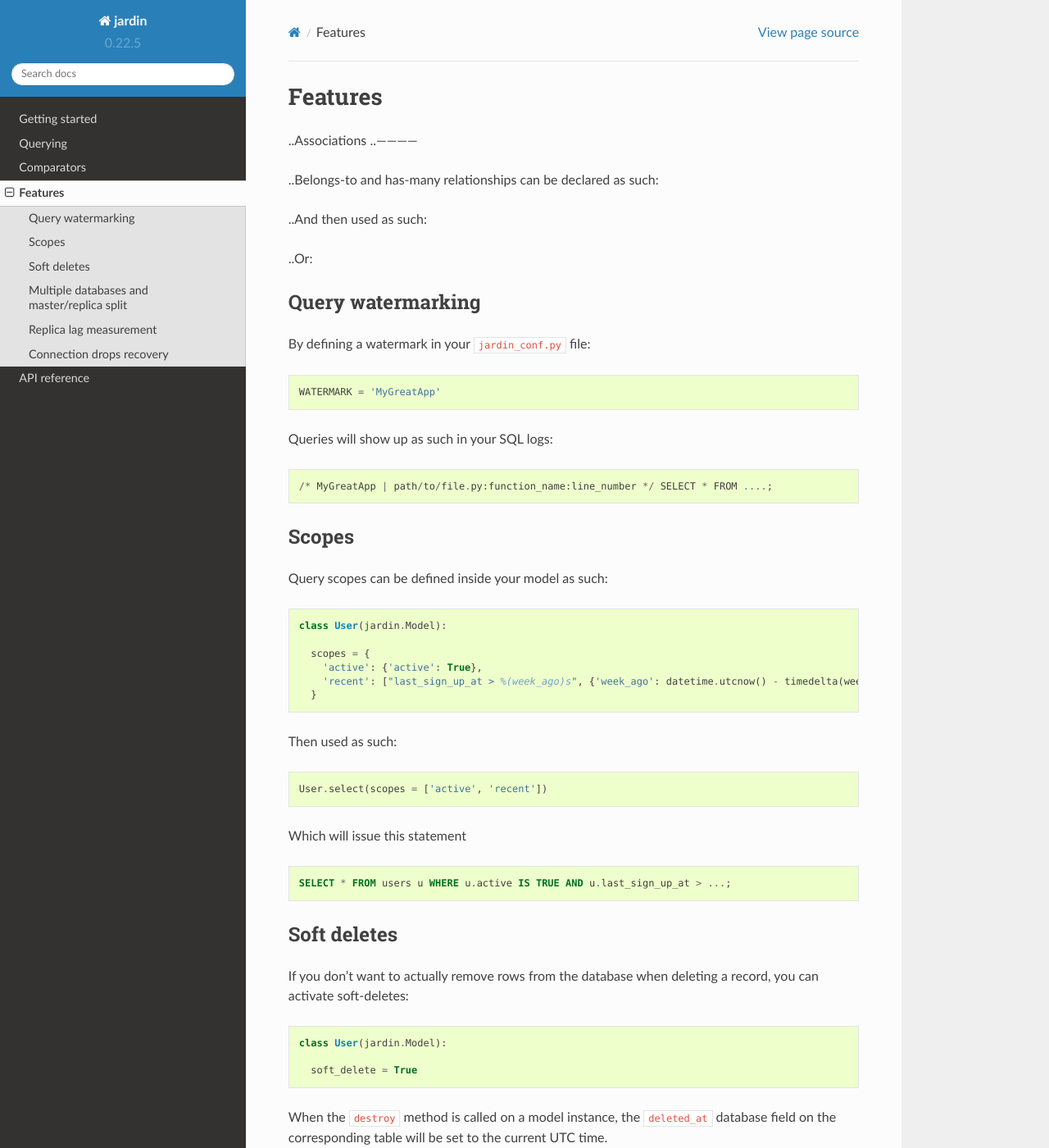
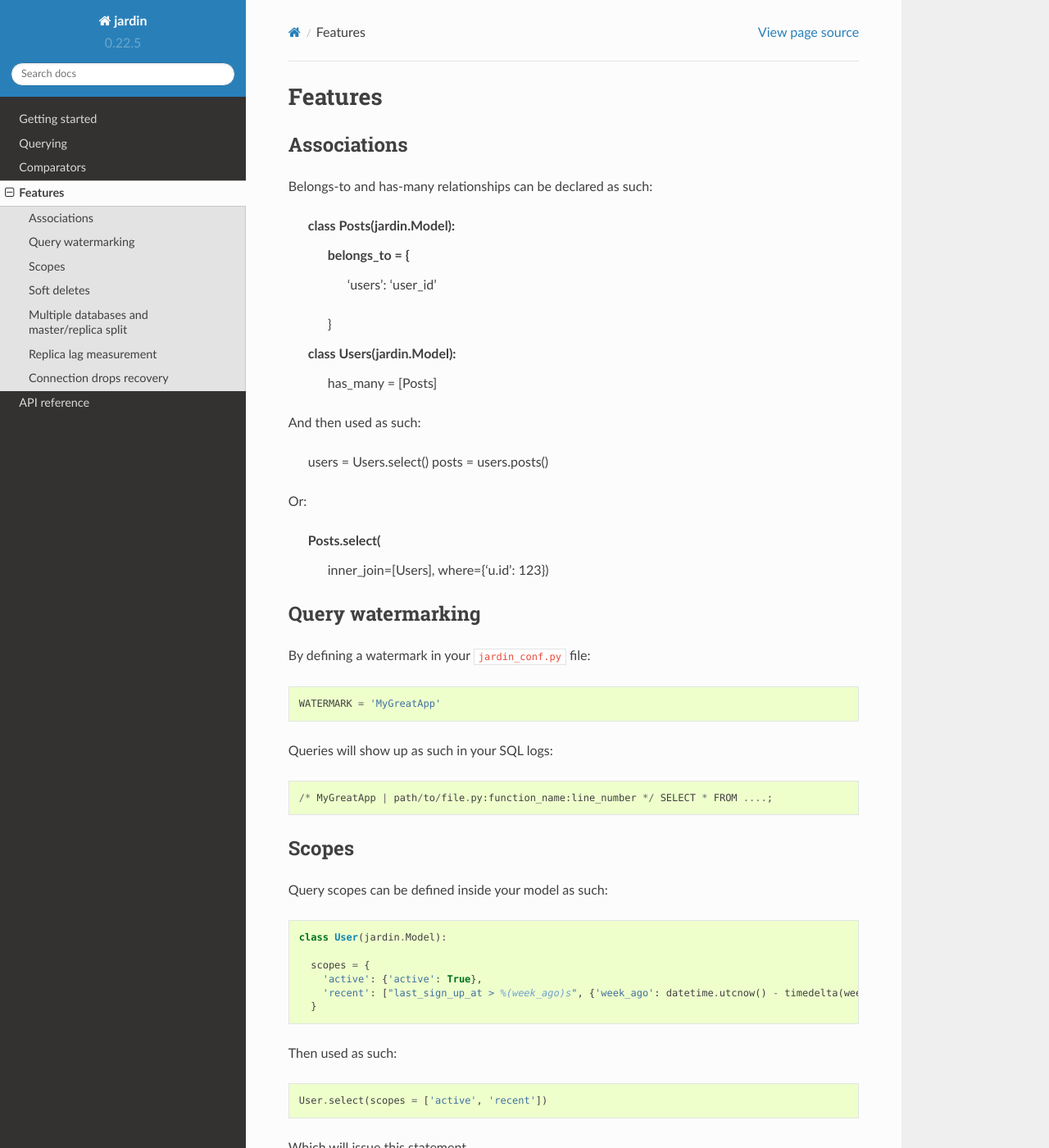
Before and after one commit to instacart/jardin-archived, a Sphinx documentation site: the page built from docs/features.rst, in a window 1280 px wide and 1400 px high. Shown: the whole window at 82% size. Built offline with Sphinx 7.4.7 and the Read the Docs theme 2.0.0, drawn with Linux system fonts in a browser that asks for light colours; some of the changed lines change nothing that is shown; some of the changed text lies outside the part shown.

Commit message:
Uncommenting parts of the documentation

```diff
--- a/docs/features.rst
+++ b/docs/features.rst
@@ -1,29 +1,29 @@
 Features
 ========
 
-..Associations
-..------------
+Associations
+------------
 
-..Belongs-to and has-many relationships can be declared as such:
+Belongs-to and has-many relationships can be declared as such:
 
-..  class Posts(jardin.Model):
-..    belongs_to = {
-..      'users': 'user_id'
-..    }
+  class Posts(jardin.Model):
+    belongs_to = {
+      'users': 'user_id'
+    }
 
-..  class Users(jardin.Model):
-..    has_many = [Posts]
+  class Users(jardin.Model):
+    has_many = [Posts]
 
-..And then used as such:
+And then used as such:
 
-..  users = Users.select()
-..  posts = users.posts()
+  users = Users.select()
+  posts = users.posts()
 
-..Or:
+Or:
 
-..  Posts.select(
-..    inner_join=[Users],
-..    where={'u.id': 123})
+  Posts.select(
+    inner_join=[Users],
+    where={'u.id': 123})
 
 Query watermarking
 ------------------
@@ -53,8 +53,6 @@ Then used as such::
   User.select(scopes = ['active', 'recent'])
 
 Which will issue this statement
-
-.. code-block:: psql
 
   SELECT * FROM users u WHERE u.active IS TRUE AND u.last_sign_up_at > ...;
 
```
